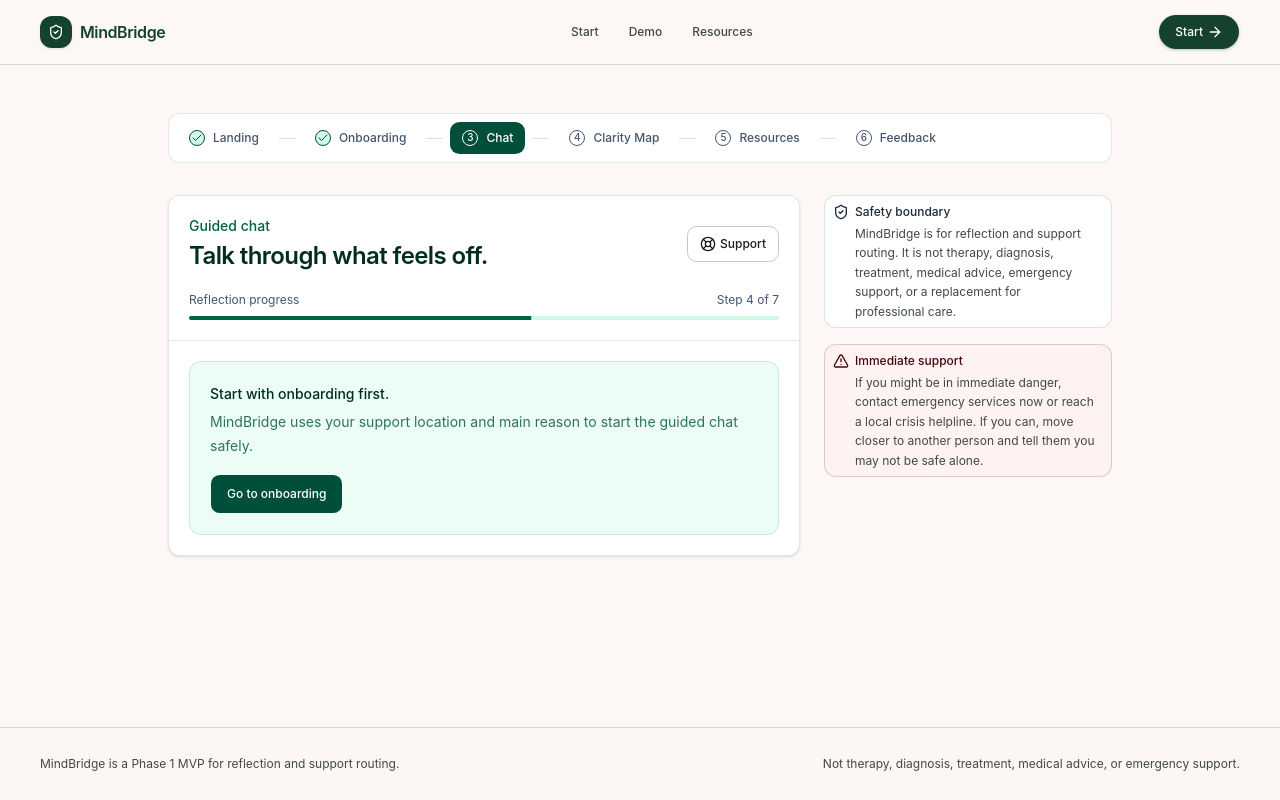
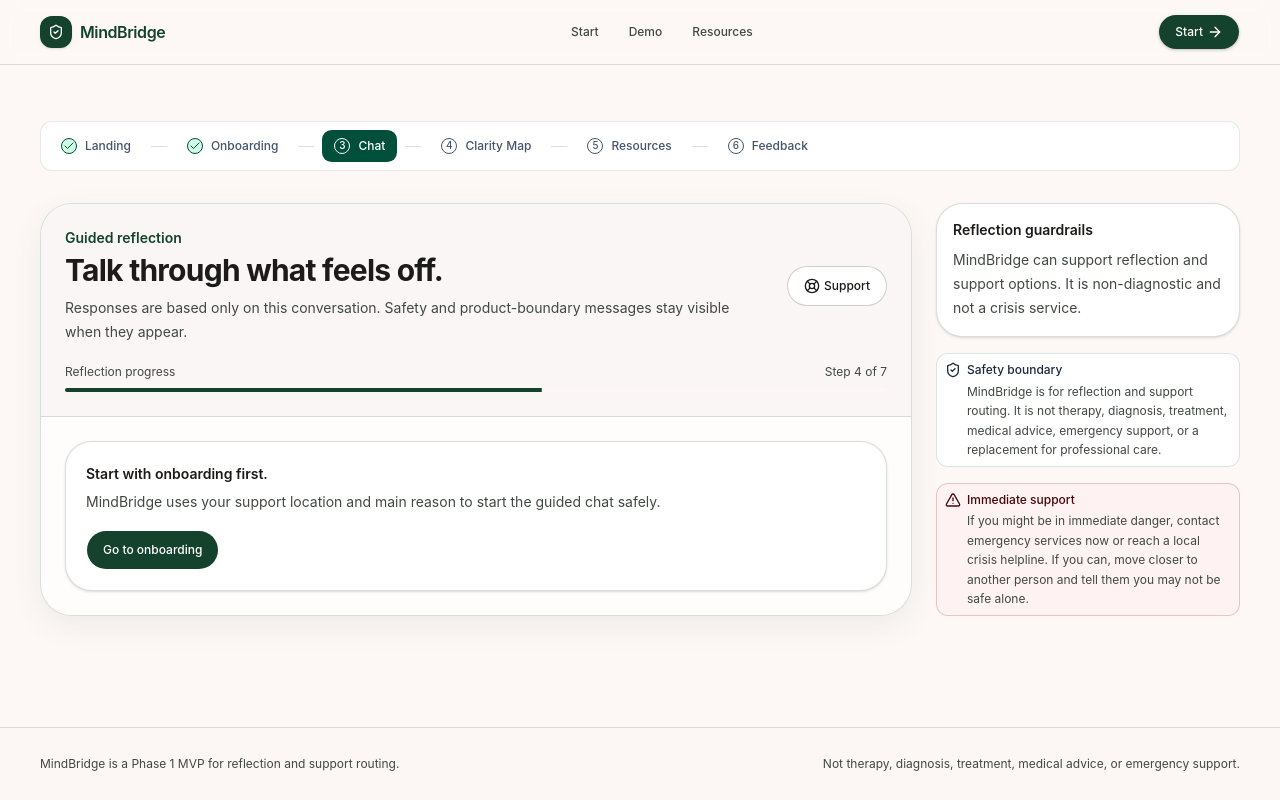
Before and after one commit to souvikb07/mental-health-platform, a Next.js app: page /chat in a window 1280 px wide. Built offline with nearby package versions, Linux system fonts and the light colour scheme.

Commit message:
Polish MindBridge chat experience

```diff
--- a/src/app/chat/page.tsx
+++ b/src/app/chat/page.tsx
@@ -4,7 +4,7 @@
 
 export default function ChatPage() {
   return (
-    <PageContainer className="grid gap-8">
+    <PageContainer size="wide" className="grid gap-8 py-10 sm:py-14">
       <JourneyStepper current="/chat" />
       <ChatPanel />
     </PageContainer>
--- a/src/components/product/chat-panel.tsx
+++ b/src/components/product/chat-panel.tsx
@@ -4,7 +4,14 @@
 import { useRouter } from "next/navigation";
 import { useEffect, useState } from "react";
 import type { Dispatch, SetStateAction } from "react";
-import { AlertTriangle, ArrowRight, LifeBuoy, ShieldCheck } from "lucide-react";
+import {
+  AlertTriangle,
+  ArrowRight,
+  LifeBuoy,
+  Send,
+  ShieldCheck,
+  Sparkles,
+} from "lucide-react";
 
 import { ResourceCard } from "@/components/product/resource-card";
 import { SafetyNotice } from "@/components/product/safety-notice";
@@ -32,6 +39,7 @@
   role: "assistant" | "user";
   content: string;
   createdAt: string;
+  source?: "openai" | "fallback" | "safety" | "boundary";
   risk?: Pick<ApiRiskClassification, "level">;
   safety?: SafetyUi | null;
   resources?: SupportResource[];
@@ -115,17 +123,27 @@
   }, []);
 
   return (
-    <div className="grid gap-6 lg:grid-cols-[minmax(0,1fr)_18rem]">
-      <section className="rounded-lg border border-emerald-950/10 bg-white shadow-sm">
-        <div className="border-b border-slate-200 p-5">
+    <div className="grid gap-6 lg:grid-cols-[minmax(0,1fr)_19rem]">
+      <section className="mindbridge-ambient-shadow overflow-hidden rounded-[2rem] border border-border/60 bg-card">
+        <div className="border-b border-border/60 bg-muted/70 p-5 sm:p-6">
           <div className="flex flex-col gap-3 sm:flex-row sm:items-center sm:justify-between">
             <div>
-              <p className="text-sm font-medium text-emerald-800">Guided chat</p>
-              <h1 className="mt-1 text-2xl font-semibold tracking-tight text-emerald-950">
+              <p className="text-sm font-semibold text-primary">
+                Guided reflection
+              </p>
+              <h1 className="mt-1 text-3xl font-bold tracking-tight text-foreground">
                 Talk through what feels off.
               </h1>
+              <p className="mt-2 max-w-2xl text-sm leading-6 text-muted-foreground">
+                Responses are based only on this conversation. Safety and
+                product-boundary messages stay visible when they appear.
+              </p>
             </div>
-            <Button asChild variant="outline" className="h-9 px-3">
+            <Button
+              asChild
+              variant="outline"
+              className="h-10 rounded-full border-border/80 bg-card px-4 text-foreground hover:bg-background"
+            >
               <Link href="/resources">
                 <LifeBuoy className="size-4" aria-hidden="true" />
                 Support
@@ -133,35 +151,45 @@
             </Button>
           </div>
           <div className="mt-5">
-            <div className="mb-2 flex justify-between text-xs text-slate-600">
+            <div className="mb-2 flex justify-between text-xs text-muted-foreground">
               <span>Reflection progress</span>
               <span>Step 4 of 7</span>
             </div>
             <Progress
               value={58}
-              className="bg-emerald-100 [&_[data-slot=progress-indicator]]:bg-emerald-800"
+              className="bg-background [&_[data-slot=progress-indicator]]:bg-primary"
             />
           </div>
         </div>
-        <div className="space-y-4 p-5">
+        <div
+          className="space-y-5 bg-background/35 p-5 sm:p-6"
+          aria-live="polite"
+        >
           {!isContextLoading && !sessionContext ? (
-            <div className="rounded-lg border border-emerald-950/10 bg-emerald-50 p-5 text-sm leading-6 text-emerald-950">
-              <p className="font-medium">Start with onboarding first.</p>
-              <p className="mt-1 text-emerald-900/80">
+            <div className="rounded-3xl border border-border/60 bg-card p-5 text-sm leading-6 text-muted-foreground shadow-sm">
+              <p className="font-semibold text-foreground">
+                Start with onboarding first.
+              </p>
+              <p className="mt-1">
                 MindBridge uses your support location and main reason to start
                 the guided chat safely.
               </p>
               <Button
                 asChild
-                className="mt-4 h-10 bg-emerald-900 px-4 text-white hover:bg-emerald-800"
+                className="mt-4 h-10 rounded-full bg-primary px-4 text-primary-foreground hover:bg-primary/90"
               >
                 <Link href="/onboarding">Go to onboarding</Link>
               </Button>
             </div>
           ) : null}
           {isContextLoading ? (
-            <div className="max-w-[85%] rounded-lg bg-slate-100 px-4 py-3 text-sm leading-6 text-slate-700">
+            <div className="flex max-w-[90%] items-end gap-3 sm:max-w-[82%]">
+              <span className="flex size-8 shrink-0 items-center justify-center rounded-full bg-primary text-primary-foreground">
+                <Sparkles className="size-4" aria-hidden="true" />
+              </span>
+              <div className="mindbridge-ambient-shadow rounded-3xl rounded-bl-md bg-card px-4 py-3 text-sm leading-6 text-muted-foreground">
                 Preparing your guided chat...
+              </div>
             </div>
           ) : null}
           {messages.map((item) => (
@@ -170,7 +198,7 @@
         </div>
         {sessionContext ? (
           <form
-            className="border-t border-slate-200 p-5"
+            className="border-t border-border/60 bg-card p-5 sm:p-6"
             onSubmit={async (event) => {
               event.preventDefault();
 
@@ -213,6 +241,7 @@
                     role: response.assistantMessage.role,
                     content: response.assistantMessage.content,
                     createdAt: response.assistantMessage.createdAt,
+                    source: response.source,
                     risk: { level: response.risk.level },
                     safety: response.safety,
                     resources: response.resources,
@@ -226,26 +255,29 @@
             }}
           >
             <label className="grid gap-2">
-              <span className="text-sm font-medium text-slate-950">
+              <span className="text-sm font-semibold text-foreground">
                 Your message
               </span>
               <Textarea
-                className="min-h-24 bg-white"
+                className="min-h-24 rounded-3xl border-border/70 bg-background/70 px-4 py-3 text-foreground placeholder:text-muted-foreground focus-visible:ring-primary/30"
                 value={message}
                 onChange={(event) => setMessage(event.target.value)}
-                placeholder="Try: I feel exhausted and I do not know why."
+                placeholder="Share a little more when you're ready."
               />
             </label>
             {error ? (
-              <p className="mt-3 text-sm text-red-700">{error}</p>
+              <p className="mt-3 rounded-2xl border border-destructive/30 bg-destructive/10 p-3 text-sm leading-6 text-destructive">
+                {error}
+              </p>
             ) : null}
             {clarityNotice ? (
-              <p className="mt-3 rounded-md bg-amber-50 px-3 py-2 text-sm leading-6 text-amber-800">
-                {clarityNotice}
-              </p>
+              <div className="mt-3 rounded-2xl border border-amber-900/20 bg-amber-50 p-3 text-sm leading-6 text-amber-900">
+                <p className="font-semibold">A little more context will help.</p>
+                <p className="mt-1">{clarityNotice}</p>
+              </div>
             ) : null}
             <div className="mt-4 flex flex-col gap-3 sm:flex-row sm:items-center sm:justify-between">
-              <p className="text-xs leading-6 text-slate-500">
+              <p className="text-xs leading-6 text-muted-foreground">
                 Every submitted message crosses the internal safety boundary.
               </p>
               <div className="flex flex-col gap-2 sm:flex-row">
@@ -253,9 +285,10 @@
                   type="submit"
                   disabled={isSubmitting || isContextLoading}
                   variant="outline"
-                  className="h-10 px-4"
+                  className="h-11 rounded-full border-border/80 bg-card px-4 text-foreground hover:bg-muted"
                 >
                   {isSubmitting ? "Sending..." : "Send message"}
+                  <Send className="size-4" aria-hidden="true" />
                 </Button>
                 <Button
                   type="button"
@@ -275,7 +308,7 @@
                       routerPush: router.push,
                     });
                   }}
-                  className="h-10 bg-emerald-900 px-4 text-white hover:bg-emerald-800 disabled:bg-slate-200 disabled:text-slate-500"
+                  className="h-11 rounded-full bg-primary px-4 text-primary-foreground shadow-sm hover:bg-primary/90 disabled:bg-muted disabled:text-muted-foreground"
                 >
                   {normalNextStepDisabled ? (
                     <span>Clarity map paused for safety</span>
@@ -291,7 +324,7 @@
               </div>
             </div>
             {normalNextStepDisabled ? (
-              <p className="mt-3 text-xs leading-6 text-amber-800">
+              <p className="mt-3 rounded-2xl border border-amber-900/20 bg-amber-50 p-3 text-xs leading-6 text-amber-900">
                 Safety support is the priority right now, so the normal next
                 step is paused.
               </p>
@@ -300,6 +333,15 @@
         ) : null}
       </section>
       <aside className="grid content-start gap-4">
+        <div className="rounded-3xl border border-border/60 bg-card p-4 shadow-sm">
+          <p className="text-sm font-semibold text-foreground">
+            Reflection guardrails
+          </p>
+          <p className="mt-2 text-sm leading-6 text-muted-foreground">
+            MindBridge can support reflection and support options. It is
+            non-diagnostic and not a crisis service.
+          </p>
+        </div>
         <SafetyNotice />
         <SafetyNotice tone="urgent" />
       </aside>
@@ -363,6 +405,7 @@
           role: response.assistantMessage.role,
           content: response.assistantMessage.content,
           createdAt: response.assistantMessage.createdAt,
+          source: response.source,
           risk: { level: response.risk.level },
           safety: response.safety,
           resources: response.resources,
@@ -378,6 +421,7 @@
         role: response.assistantMessage.role,
         content: response.assistantMessage.content,
         createdAt: response.assistantMessage.createdAt,
+        source: response.source,
       },
     ]);
   } catch {
@@ -388,15 +432,52 @@
 }
 
 function ChatMessageBubble({ item }: { item: UiMessage }) {
+  const isUser = item.role === "user";
+  const isBoundary = item.source === "boundary";
+  const isSafety = item.source === "safety" || item.safety?.showInlineSafetyCard;
+
   return (
     <div
       className={cn(
-        "max-w-[85%] rounded-lg px-4 py-3 text-sm leading-6",
-        item.role === "assistant"
-          ? "bg-slate-100 text-slate-800"
-          : "ml-auto bg-emerald-900 text-white",
+        "flex w-full gap-3",
+        isUser ? "justify-end" : "justify-start",
       )}
     >
+      {!isUser ? (
+        <span
+          className={cn(
+            "mt-auto flex size-8 shrink-0 items-center justify-center rounded-full",
+            isSafety
+              ? "bg-destructive/10 text-destructive"
+              : isBoundary
+                ? "bg-amber-100 text-amber-900"
+                : "bg-primary text-primary-foreground",
+          )}
+        >
+          {isSafety ? (
+            <ShieldCheck className="size-4" aria-hidden="true" />
+          ) : (
+            <Sparkles className="size-4" aria-hidden="true" />
+          )}
+        </span>
+      ) : null}
+      <div
+        className={cn(
+          "max-w-[calc(100%_-_2.75rem)] break-words rounded-3xl px-4 py-3 text-sm leading-6 shadow-sm sm:max-w-[78%]",
+          isUser
+            ? "rounded-br-md bg-primary text-primary-foreground"
+            : isBoundary
+              ? "rounded-bl-md border border-amber-900/20 bg-amber-50 text-amber-950"
+              : isSafety
+                ? "rounded-bl-md border border-destructive/25 bg-destructive/10 text-foreground"
+                : "mindbridge-ambient-shadow rounded-bl-md bg-card text-foreground",
+        )}
+      >
+        {isBoundary ? (
+          <p className="mb-2 text-xs font-semibold uppercase tracking-[0.12em] text-amber-900">
+            Product boundary
+          </p>
+        ) : null}
         <p>{item.content}</p>
         {item.risk ? (
           <p className="mt-2 flex items-center gap-2 text-xs opacity-80">
@@ -407,10 +488,10 @@
         {item.safety?.showInlineSafetyCard ? (
           <div
             className={cn(
-            "mt-3 rounded-lg border p-3 text-xs leading-6",
+              "mt-3 rounded-2xl border p-3 text-xs leading-6",
               item.safety.tone === "urgent"
-              ? "border-red-900/20 bg-red-50 text-red-950"
-              : "border-amber-900/20 bg-amber-50 text-amber-950",
+                ? "border-destructive/30 bg-background text-destructive"
+                : "border-amber-900/20 bg-background text-amber-950",
             )}
           >
             <div className="flex items-center gap-2 font-semibold">
@@ -428,6 +509,15 @@
           </div>
         ) : null}
       </div>
+      {isUser ? (
+        <div
+          className="mt-auto flex size-8 shrink-0 items-center justify-center rounded-full bg-primary/10 text-primary"
+          aria-hidden="true"
+        >
+          <span className="text-xs font-semibold">You</span>
+        </div>
+      ) : null}
+    </div>
   );
 }
 
@@ -438,6 +528,7 @@
       role: response.assistantMessage.role,
       content: response.assistantMessage.content,
       createdAt: response.assistantMessage.createdAt,
+      source: response.source,
       risk: { level: response.risk.level },
       safety: response.safety,
       resources: response.resources,
@@ -449,6 +540,7 @@
     role: response.assistantMessage.role,
     content: response.assistantMessage.content,
     createdAt: response.assistantMessage.createdAt,
+    source: response.source,
   };
 }
 
@@ -547,6 +639,7 @@
     role: message.role,
     content: message.content,
     createdAt: normalizeCreatedAt(message.createdAt),
+    source: message.source,
     risk: message.risk,
     safety: message.safety,
     resources: message.resources,
```
Also changed, not shown: 1 other file (tests, documents, lock files or other folders). Lines whose indentation alone changed are shown as unchanged.
